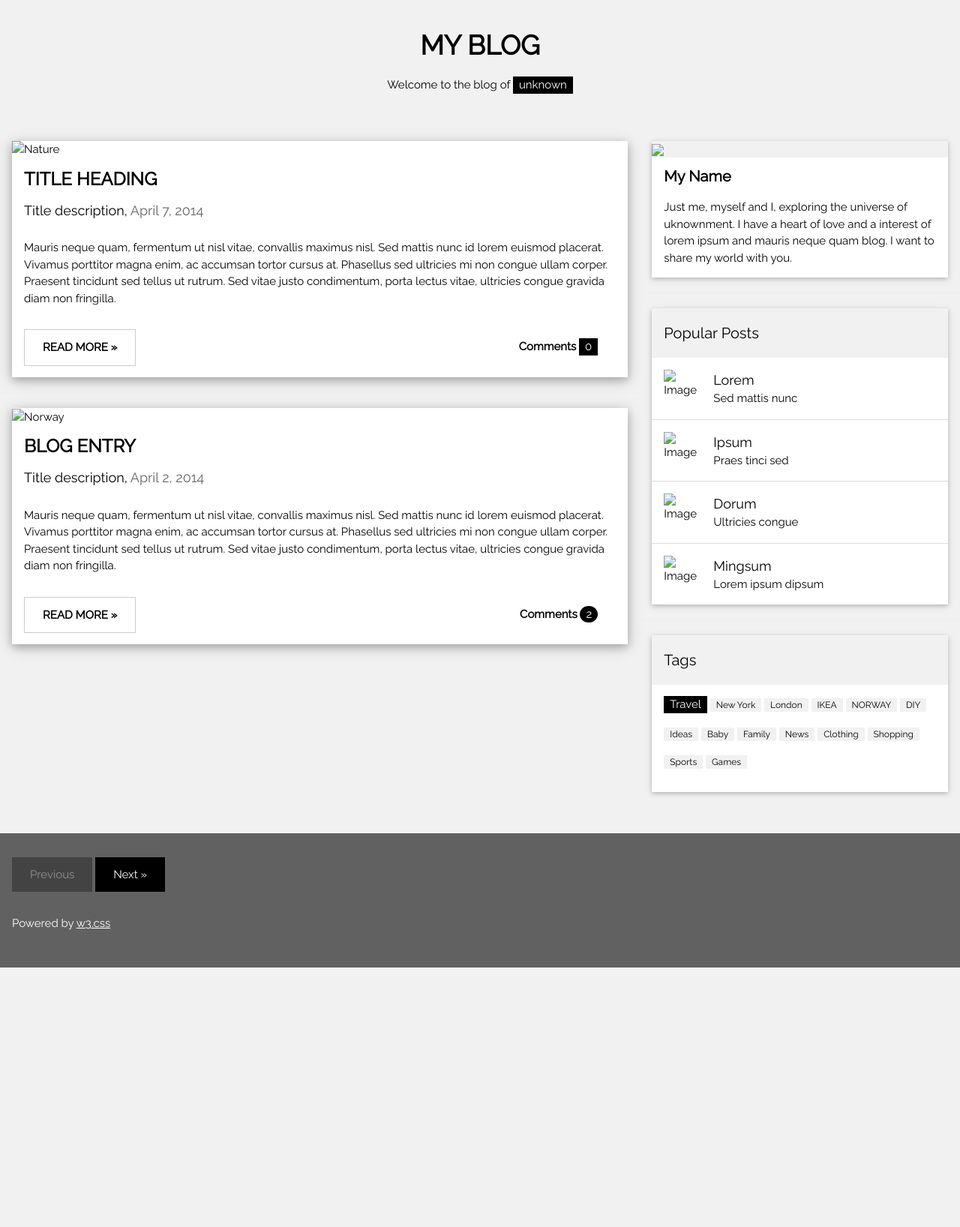
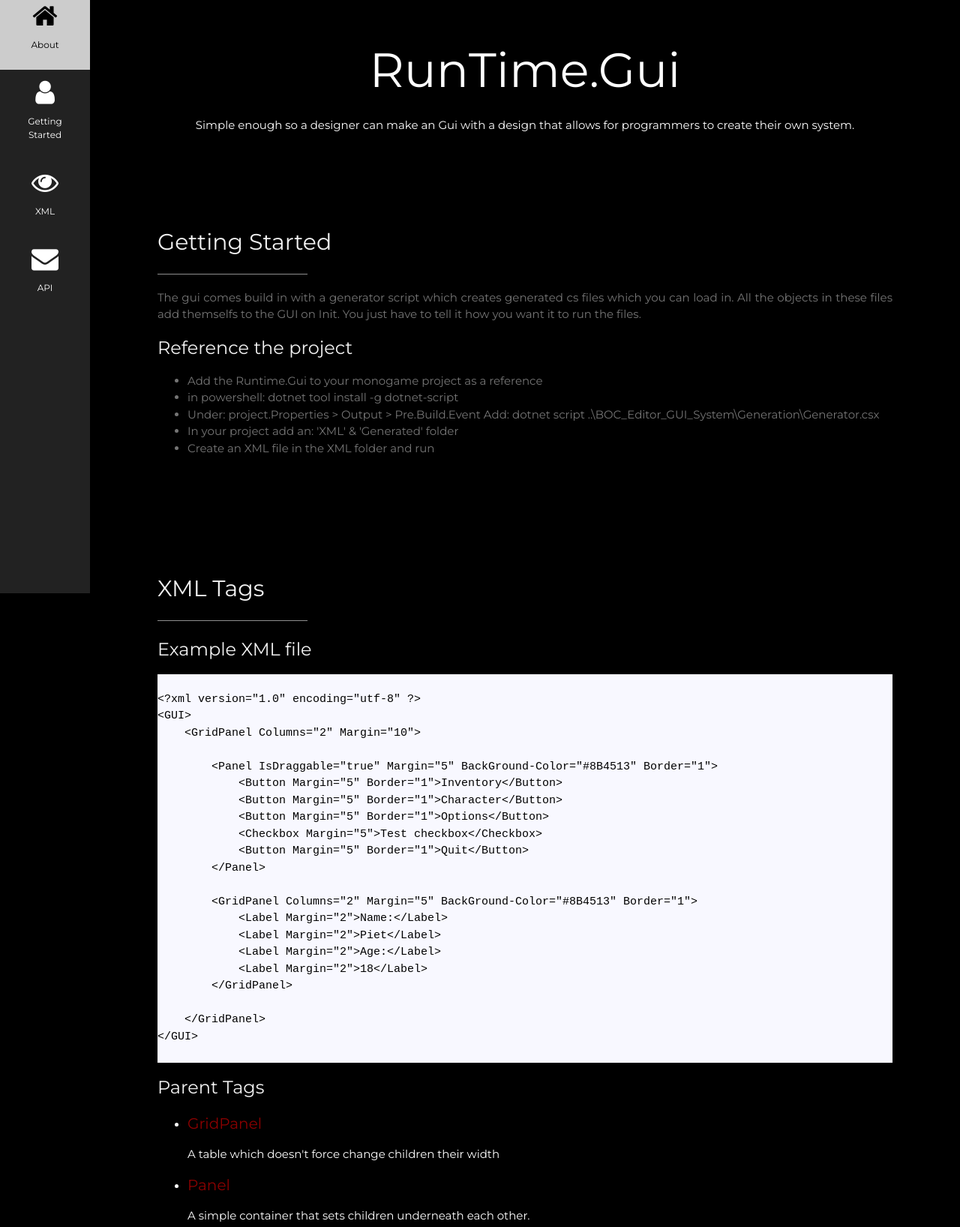
Before and after one commit to bloxxyyy/RunTime.Gui.Docs, a plain HTML site: page index.html in a window 1280 px wide. Shown: the part 9-1645 px from the top of the page at 75% size. Before the commit the page ends 1299 px from the top, so only its background shows below. Drawn offline with nearby package versions, Linux system fonts and the light colour scheme.

Commit message:
Updated the site to contain some basic information

```diff
--- a/index.html
+++ b/index.html
@@ -1,148 +1,176 @@
 <!DOCTYPE html>
 <html>
-<title>W3.CSS Template</title>
+<head>
+    <title>Runtime.Gui</title>
     <meta charset="UTF-8">
     <meta name="viewport" content="width=device-width, initial-scale=1">
     <link rel="stylesheet" href="https://www.w3schools.com/w3css/4/w3.css">
-<link rel="stylesheet" href="https://fonts.googleapis.com/css?family=Raleway">
+    <link rel="stylesheet" href="https://fonts.googleapis.com/css?family=Montserrat">
+    <link rel="stylesheet" href="https://cdnjs.cloudflare.com/ajax/libs/font-awesome/4.7.0/css/font-awesome.min.css">
     <style>
-body,h1,h2,h3,h4,h5 {font-family: "Raleway", sans-serif}
+        body, h1, h2, h3, h4, h5, h6 {
+            font-family: "Montserrat", sans-serif
+        }
+
+        .w3-row-padding img {
+            margin-bottom: 12px
+        }
+        /* Set the width of the sidebar to 120px */
+        .w3-sidebar {
+            width: 120px;
+            background: #222;
+        }
+        /* Add a left margin to the "page content" that matches the width of the sidebar (120px) */
+        #main {
+            margin-left: 120px
+        }
+        /* Remove margins from "page content" on small screens */
+        @media only screen and (max-width: 600px) {
+            #main {
+                margin-left: 0
+            }
+        }
     </style>
-<body class="w3-light-grey">
+</head>
+<body class="w3-black">
+    <!-- Icon Bar (Sidebar - hidden on small screens) -->
+    <nav class="w3-sidebar w3-bar-block w3-small w3-hide-small w3-center">
+        <a href="#about" class="w3-bar-item w3-button w3-padding-large w3-black">
+            <i class="fa fa-home w3-xxlarge"></i>
+            <p>About</p>
+        </a>
+        <a href="#started" class="w3-bar-item w3-button w3-padding-large w3-hover-black">
+            <i class="fa fa-user w3-xxlarge"></i>
+            <p>Getting Started</p>
+        </a>
+        <a href="#xml" class="w3-bar-item w3-button w3-padding-large w3-hover-black">
+            <i class="fa fa-eye w3-xxlarge"></i>
+            <p>XML</p>
+        </a>
+        <a href="#api" class="w3-bar-item w3-button w3-padding-large w3-hover-black">
+            <i class="fa fa-envelope w3-xxlarge"></i>
+            <p>API</p>
+        </a>
+    </nav>
 
-<!-- w3-content defines a container for fixed size centered content,
-and is wrapped around the whole page content, except for the footer in this example -->
-<div class="w3-content" style="max-width:1400px">
-
-<!-- Header -->
-<header class="w3-container w3-center w3-padding-32">
-  <h1><b>MY BLOG</b></h1>
-  <p>Welcome to the blog of <span class="w3-tag">unknown</span></p>
-</header>
-
-<!-- Grid -->
-<div class="w3-row">
-
-<!-- Blog entries -->
-<div class="w3-col l8 s12">
-  <!-- Blog entry -->
-  <div class="w3-card-4 w3-margin w3-white">
-    <img src="/w3images/woods.jpg" alt="Nature" style="width:100%">
-    <div class="w3-container">
-      <h3><b>TITLE HEADING</b></h3>
-      <h5>Title description, <span class="w3-opacity">April 7, 2014</span></h5>
-    </div>
-
-    <div class="w3-container">
-      <p>Mauris neque quam, fermentum ut nisl vitae, convallis maximus nisl. Sed mattis nunc id lorem euismod placerat. Vivamus porttitor magna enim, ac accumsan tortor cursus at. Phasellus sed ultricies mi non congue ullam corper. Praesent tincidunt sed
-        tellus ut rutrum. Sed vitae justo condimentum, porta lectus vitae, ultricies congue gravida diam non fringilla.</p>
-      <div class="w3-row">
-        <div class="w3-col m8 s12">
-          <p><button class="w3-button w3-padding-large w3-white w3-border"><b>READ MORE »</b></button></p>
-        </div>
-        <div class="w3-col m4 w3-hide-small">
-          <p><span class="w3-padding-large w3-right"><b>Comments  </b> <span class="w3-tag">0</span></span></p>
-        </div>
-      </div>
-    </div>
-  </div>
-  <hr>
-
-  <!-- Blog entry -->
-  <div class="w3-card-4 w3-margin w3-white">
-  <img src="/w3images/bridge.jpg" alt="Norway" style="width:100%">
-    <div class="w3-container">
-      <h3><b>BLOG ENTRY</b></h3>
-      <h5>Title description, <span class="w3-opacity">April 2, 2014</span></h5>
-    </div>
-
-    <div class="w3-container">
-      <p>Mauris neque quam, fermentum ut nisl vitae, convallis maximus nisl. Sed mattis nunc id lorem euismod placerat. Vivamus porttitor magna enim, ac accumsan tortor cursus at. Phasellus sed ultricies mi non congue ullam corper. Praesent tincidunt sed
-        tellus ut rutrum. Sed vitae justo condimentum, porta lectus vitae, ultricies congue gravida diam non fringilla.</p>
-      <div class="w3-row">
-        <div class="w3-col m8 s12">
-          <p><button class="w3-button w3-padding-large w3-white w3-border"><b>READ MORE »</b></button></p>
-        </div>
-        <div class="w3-col m4 w3-hide-small">
-          <p><span class="w3-padding-large w3-right"><b>Comments  </b> <span class="w3-badge">2</span></span></p>
-        </div>
-      </div>
-    </div>
-  </div>
-<!-- END BLOG ENTRIES -->
-</div>
-
-<!-- Introduction menu -->
-<div class="w3-col l4">
-  <!-- About Card -->
-  <div class="w3-card w3-margin w3-margin-top">
-  <img src="/w3images/avatar_g.jpg" style="width:100%">
-    <div class="w3-container w3-white">
-      <h4><b>My Name</b></h4>
-      <p>Just me, myself and I, exploring the universe of uknownment. I have a heart of love and a interest of lorem ipsum and mauris neque quam blog. I want to share my world with you.</p>
-    </div>
-  </div><hr>
-
-  <!-- Posts -->
-  <div class="w3-card w3-margin">
-    <div class="w3-container w3-padding">
-      <h4>Popular Posts</h4>
-    </div>
-    <ul class="w3-ul w3-hoverable w3-white">
-      <li class="w3-padding-16">
-        <img src="/w3images/workshop.jpg" alt="Image" class="w3-left w3-margin-right" style="width:50px">
-        <span class="w3-large">Lorem</span><br>
-        <span>Sed mattis nunc</span>
-      </li>
-      <li class="w3-padding-16">
-        <img src="/w3images/gondol.jpg" alt="Image" class="w3-left w3-margin-right" style="width:50px">
-        <span class="w3-large">Ipsum</span><br>
-        <span>Praes tinci sed</span>
-      </li>
-      <li class="w3-padding-16">
-        <img src="/w3images/skies.jpg" alt="Image" class="w3-left w3-margin-right" style="width:50px">
-        <span class="w3-large">Dorum</span><br>
-        <span>Ultricies congue</span>
-      </li>
-      <li class="w3-padding-16 w3-hide-medium w3-hide-small">
-        <img src="/w3images/rock.jpg" alt="Image" class="w3-left w3-margin-right" style="width:50px">
-        <span class="w3-large">Mingsum</span><br>
-        <span>Lorem ipsum dipsum</span>
-      </li>
-    </ul>
-  </div>
-  <hr>
-
-  <!-- Labels / tags -->
-  <div class="w3-card w3-margin">
-    <div class="w3-container w3-padding">
-      <h4>Tags</h4>
-    </div>
-    <div class="w3-container w3-white">
-    <p><span class="w3-tag w3-black w3-margin-bottom">Travel</span> <span class="w3-tag w3-light-grey w3-small w3-margin-bottom">New York</span> <span class="w3-tag w3-light-grey w3-small w3-margin-bottom">London</span>
-      <span class="w3-tag w3-light-grey w3-small w3-margin-bottom">IKEA</span> <span class="w3-tag w3-light-grey w3-small w3-margin-bottom">NORWAY</span> <span class="w3-tag w3-light-grey w3-small w3-margin-bottom">DIY</span>
-      <span class="w3-tag w3-light-grey w3-small w3-margin-bottom">Ideas</span> <span class="w3-tag w3-light-grey w3-small w3-margin-bottom">Baby</span> <span class="w3-tag w3-light-grey w3-small w3-margin-bottom">Family</span>
-      <span class="w3-tag w3-light-grey w3-small w3-margin-bottom">News</span> <span class="w3-tag w3-light-grey w3-small w3-margin-bottom">Clothing</span> <span class="w3-tag w3-light-grey w3-small w3-margin-bottom">Shopping</span>
-      <span class="w3-tag w3-light-grey w3-small w3-margin-bottom">Sports</span> <span class="w3-tag w3-light-grey w3-small w3-margin-bottom">Games</span>
-    </p>
+    <!-- Navbar on small screens (Hidden on medium and large screens) -->
+    <div class="w3-top w3-hide-large w3-hide-medium" id="myNavbar">
+        <div class="w3-bar w3-black w3-opacity w3-hover-opacity-off w3-center w3-small">
+            <a href="#about" class="w3-bar-item w3-button" style="width:25% !important">ABOUT</a>
+            <a href="#started" class="w3-bar-item w3-button" style="width:25% !important">GETTING STARTED</a>
+            <a href="#xml" class="w3-bar-item w3-button" style="width:25% !important">XML</a>
+            <a href="#api" class="w3-bar-item w3-button" style="width:25% !important">API</a>
         </div>
     </div>
 
-<!-- END Introduction Menu -->
+    <!-- Page Content -->
+    <div class="w3-padding-large" id="main">
+        <!-- Header/Home -->
+        <header class="w3-container w3-padding-32 w3-center w3-black" id="about">
+            <h1 class="w3-jumbo"><span class="w3-hide-small"></span> RunTime.Gui</h1>
+            <p>Simple enough so a designer can make an Gui with a design that allows for programmers to create their own system.</p>
+            </header>
+
+        <!-- About Section -->
+        <div class="w3-content w3-justify w3-text-grey w3-padding-64" id="started">
+            <h2 class="w3-text-light-grey">Getting Started</h2>
+            <hr style="width:200px" class="w3-opacity">
+
+            <p>
+                The gui comes build in with a generator script which creates generated cs files which you can load in.
+                All the objects in these files add themselfs to the GUI on Init. You just have to tell it how you want it to run the files.
+            </p>
+
+            <h3 class="w3-text-light-grey">Reference the project</h3>
+
+            <ul>
+                <li>Add the Runtime.Gui to your monogame project as a reference</li>
+                <li>in powershell: dotnet tool install -g dotnet-script</li>
+                <li>Under: project.Properties > Output > Pre.Build.Event Add: dotnet script ..\BOC_Editor_GUI_System\Generation\Generator.csx</li>
+                <li>In your project add an: 'XML' & 'Generated' folder</li>
+                <li>Create an XML file in the XML folder and run</li>
+            </ul>
+            <!-- End About Section -->
         </div>
 
-<!-- END GRID -->
-</div><br>
+        <!-- xml Section -->
+        <div class="w3-padding-64 w3-content" id="xml">
+            <h2 class="w3-text-light-grey">XML Tags</h2>
+            <hr style="width:200px" class="w3-opacity">
 
-<!-- END w3-content -->
+            <h3 class="w3-text-light-grey">Example XML file</h3>
+
+<pre style="background-color: ghostwhite">
+<code style="color: black">
+&lt;?xml version=&quot;1.0&quot; encoding=&quot;utf-8&quot; ?&gt;
+&lt;GUI&gt;
+    &lt;GridPanel Columns=&quot;2&quot; Margin=&quot;10&quot;&gt;
+
+        &lt;Panel IsDraggable=&quot;true&quot; Margin=&quot;5&quot; BackGround-Color=&quot;#8B4513&quot; Border=&quot;1&quot;&gt;
+            &lt;Button Margin=&quot;5&quot; Border=&quot;1&quot;&gt;Inventory&lt;/Button&gt;
+            &lt;Button Margin=&quot;5&quot; Border=&quot;1&quot;&gt;Character&lt;/Button&gt;
+            &lt;Button Margin=&quot;5&quot; Border=&quot;1&quot;&gt;Options&lt;/Button&gt;
+            &lt;Checkbox Margin=&quot;5&quot;&gt;Test checkbox&lt;/Checkbox&gt;
+            &lt;Button Margin=&quot;5&quot; Border=&quot;1&quot;&gt;Quit&lt;/Button&gt;
+        &lt;/Panel&gt;
+
+        &lt;GridPanel Columns=&quot;2&quot; Margin=&quot;5&quot; BackGround-Color=&quot;#8B4513&quot; Border=&quot;1&quot;&gt;
+            &lt;Label Margin=&quot;2&quot;&gt;Name:&lt;/Label&gt;
+            &lt;Label Margin=&quot;2&quot;&gt;Piet&lt;/Label&gt;
+            &lt;Label Margin=&quot;2&quot;&gt;Age:&lt;/Label&gt;
+            &lt;Label Margin=&quot;2&quot;&gt;18&lt;/Label&gt;
+        &lt;/GridPanel&gt;
+
+    &lt;/GridPanel&gt;
+&lt;/GUI&gt;
+</code>
+</pre>
+
+
+
+            <h3 class="w3-text-light-grey">Parent Tags</h3>
+
+            <ul>
+                <li>
+                    <h4 style="color:darkred">GridPanel</h4>
+                    <p>A table which doesn't force change children their width</p>
+                </li>
+
+                <li>
+                    <h4 style="color:darkred">Panel</h4>
+                    <p>A simple container that sets children underneath each other.</p>
+                </li>
+            </ul>
+
+            <h3 class="w3-text-light-grey">Basic Tags</h3>
+
+            <ul>
+                <li>
+                    <h4 style="color:darkred">Label</h4>
+                    <p>A simple piece of text.</p>
+                </li>
+
+                <li>
+                    <h4 style="color:darkred">Button</h4>
+                    <p>A label in a small container that has a event behind it to change state on press.</p>
+                </li>
+
+                <li><h4 style="color:darkred">Checkbox</h4><p>A box with a piece of text that can be set to on or off.</p></li>
+            </ul>
+
+            <!-- End xml Section -->
         </div>
 
-<!-- Footer -->
-<footer class="w3-container w3-dark-grey w3-padding-32 w3-margin-top">
-  <button class="w3-button w3-black w3-disabled w3-padding-large w3-margin-bottom">Previous</button>
-  <button class="w3-button w3-black w3-padding-large w3-margin-bottom">Next »</button>
-  <p>Powered by <a href="https://www.w3schools.com/w3css/default.asp" target="_blank">w3.css</a></p>
-</footer>
+        <!-- Api Section -->
+        <div class="w3-padding-64 w3-content w3-text-grey" id="api">
+            <h2 class="w3-text-light-grey">Api</h2>
+            <hr style="width:200px" class="w3-opacity">
+
+            <!-- End Api Section -->
+        </div>
+
+        <!-- END PAGE CONTENT -->
+    </div>
 
 </body>
 </html>
```
Lines whose indentation alone changed are shown as unchanged.
